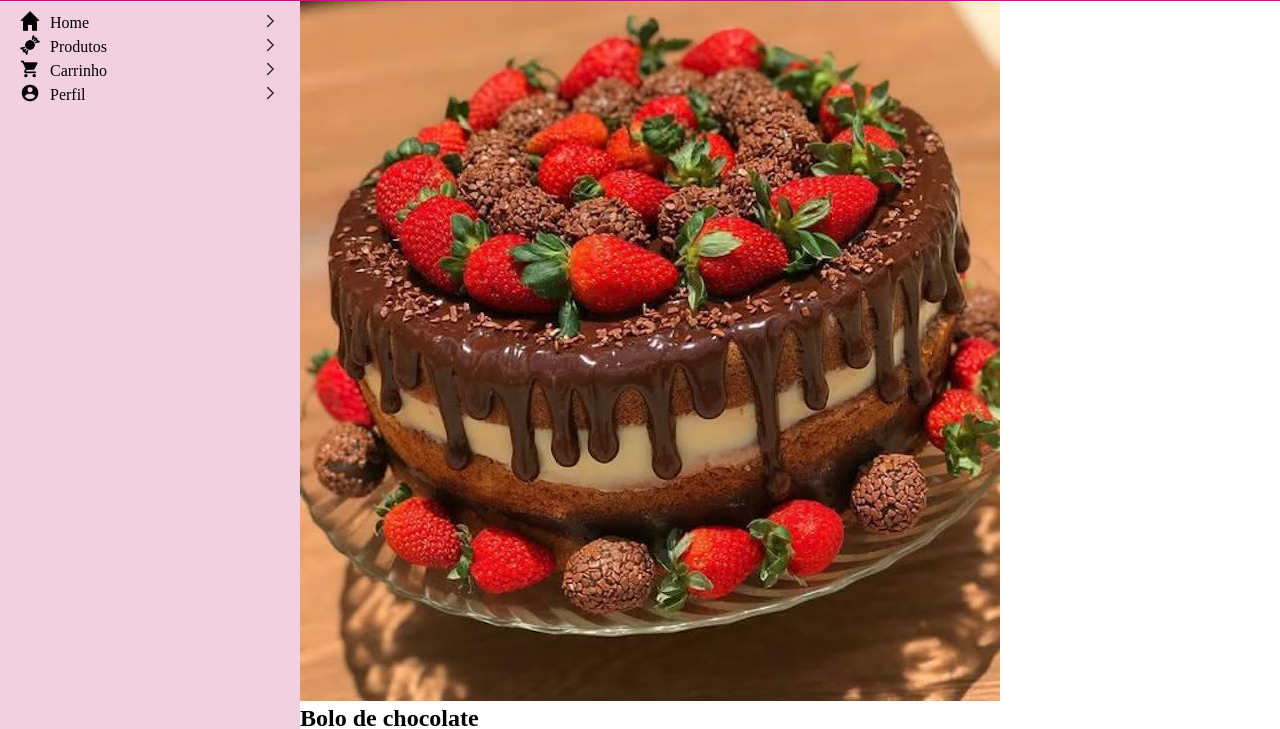
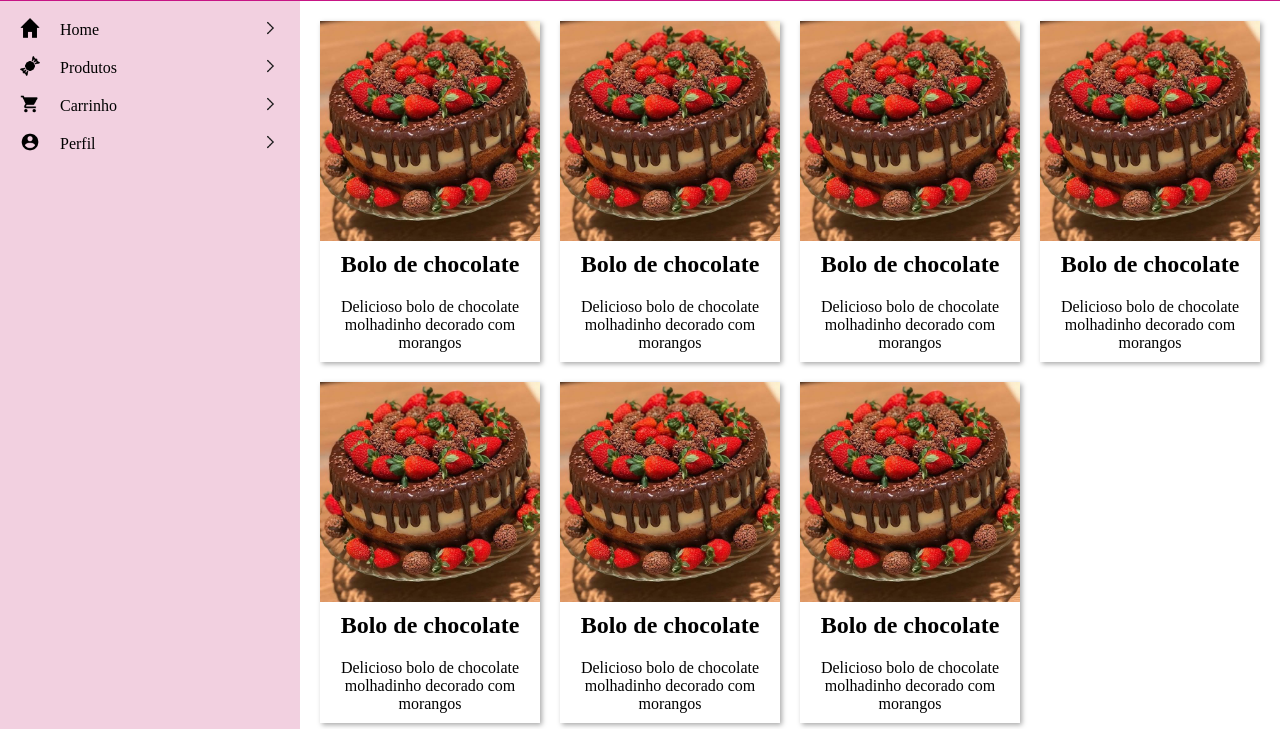
Before and after one commit to future4code/Alessandra-Macedo, a plain HTML site: page modulo01/flex-grid/index.html in a window 1280 px wide. Shown: the part 59-788 px from the top of the page. Drawn offline with Linux system fonts and the light colour scheme.

Commit message:
Estilização do main

```diff
--- a/modulo01/flex-grid/style.css
+++ b/modulo01/flex-grid/style.css
@@ -36,3 +36,25 @@ nav {
   background-color: #f2d0e0;
   padding: 10px 10px 10px 20px;
 }
+main {
+  display: grid;
+  grid-template-columns: repeat(4, 1fr);
+  row-gap: 20px;
+  column-gap: 20px;
+  margin: 20px;
+}
+.produtos {
+  display: flex;
+  flex-direction: column;
+  justify-content: space-between;
+  align-items: center;
+  box-shadow: 2px 2px 5px darkgray;
+  text-align: center;
+}
+
+.img {
+  width: 100%;
+}
+h2, p {
+  padding: 10px;
+}
```
